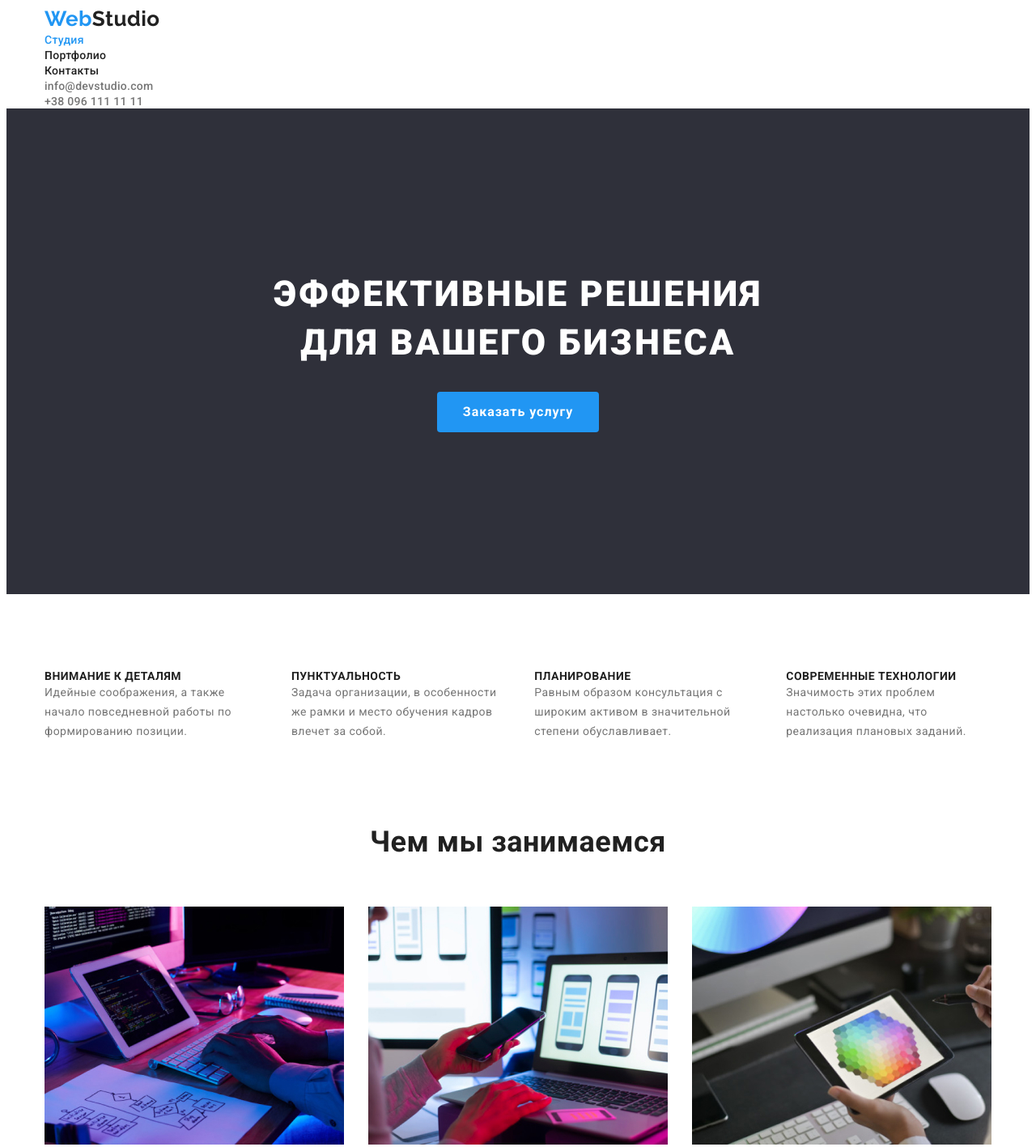
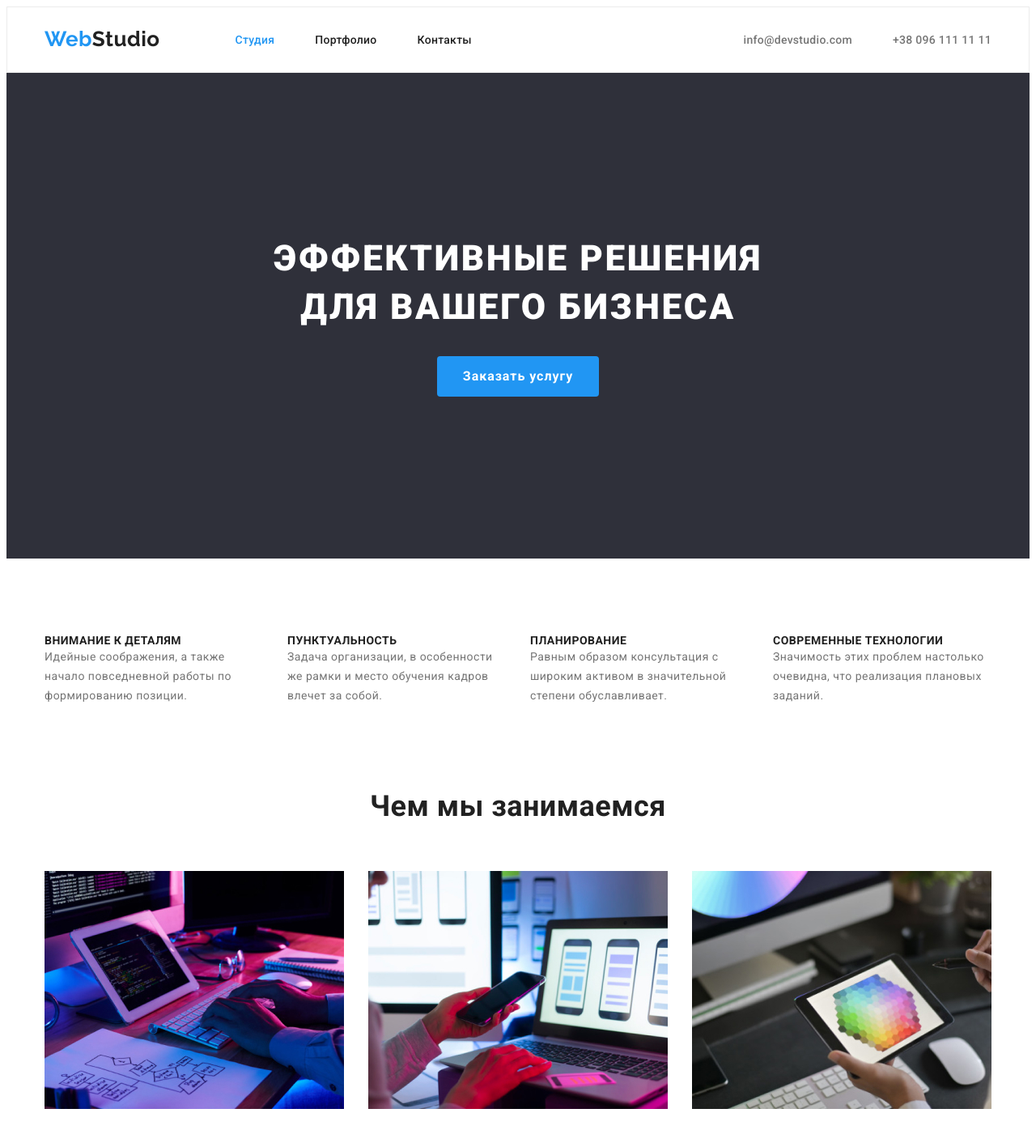
Before and after one commit to Konstantin-Kolom/goit-markup-hw-03, a plain HTML site: page index.html in a window 1280 px wide. Shown: the top 1417 px of the page at 81% size. Drawn offline with Linux system fonts and the light colour scheme.

Commit message:
Главная - готова

```diff
--- a/CSS/common.css
+++ b/CSS/common.css
@@ -15,8 +15,10 @@
   --bg-button-active: #2196F3;
   --button-color-active: #FFFFFF;
 
+  --description-marg-size: 30px;
   --card-marg-size: 30px;
 
+  --box-shadow-staff: 0px 1px 3px rgba(0, 0, 0, 0.12), 0px 1px 1px rgba(0, 0, 0, 0.14), 0px 2px 1px rgba(0, 0, 0, 0.2);
 }
 
 li {
@@ -58,6 +60,11 @@ p {
   width: 1170px;
   margin-left: auto;
   margin-right: auto;
-  padding-left: 15px;
-  padding-right: 15px;
+  padding: 0 15px;
 }
+
+img {
+  display: block;
+  max-width: 100%;
+  height: auto;
+}
--- a/CSS/styles.css
+++ b/CSS/styles.css
@@ -4,12 +4,10 @@
   background-color: #FFFFFF
 }
 
-/* Стилизация хедера*/
-.container .nav {
-  display: flex;
-  flex-direction: row;
+/* HEADER */
+.header {
+  border: 1px solid #ECECEC
 }
-
 
 /* Стили логотипа */
 .logo {
@@ -19,13 +17,14 @@
   font-size: 26px;
   font-weight: 700;
   line-height: 1.2;
+  padding-right: 93px;
 }
 
 .logo .logo-text {
   color: var(--title-color);
 }
 
-/* Стили навигации */
+/* Стили НАВИГАЦИЯ */
 .nav-link {
   color: var(--title-color);
   text-decoration: none;
@@ -33,6 +32,7 @@
   font-size: 14px;
   line-height: 1.14;
   letter-spacing: 0.02em;
+
 }
 
 .nav-link:hover,
@@ -58,14 +58,63 @@
   color: var(--active-color);
 }
 
+/* Геометрия и Сетка флекс */
+.header .container{
+  display: flex;
+  flex-direction: row;
+  align-items: center;
+  justify-content: space-between;
+  padding-top: 24px;
+  padding-bottom: 25px;
+
+}
+
+.nav-menu{
+  display: flex;
+  flex-direction: row;
+}
+
+.nav-list {
+  display: flex;
+  flex-direction: row;
+  align-items: center;
+}
+
+.contacts-list {
+  display: flex;
+  flex-direction: row;
+}
+
+.nav-menu .nav-line {
+  margin-right: 50px;
+}
+
+.nav-menu .nav-line:last-child{
+  margin-right: 0px;
+}
+
+.contacts-line {
+  margin-left: 50px;
+}
+
+.contacts-line:first-child {
+  margin-left: 0px;
+}
+
+/* MAIN*/
 /* Стили Герой */
-.hero {
+.section-hero {
   background-color: var(--bg-hero);
   max-width: 1600px;
   min-height: 600px;
   margin-left: auto;
   margin-right: auto;
   text-align: center;
+}
+
+.hero {
+  padding-top: 200px;
+  padding-bottom: 200px;
 }
 
 .title-hero {
@@ -75,7 +124,6 @@
   line-height: 1.36;
   letter-spacing: 0.06em;
   text-transform: uppercase;
-  padding-top: 200px;
 }
 
 .order-button {
@@ -94,21 +142,7 @@
 }
 
 
-/* Стили Наши достоинства*/
-.ul-description {
-  margin-top: 94px;
-  display: flex;
-  flex-direction: row;
-}
-
-.li-description {
-  padding-right: 30px;
-}
-
-.li-description:last-child {
-  padding-right: 0;
-}
-
+/* Стили НАШИ ДОСТОИНСТВА*/
 .title-description {
   text-transform: uppercase;
   color: var(--title-color);
@@ -124,31 +158,58 @@
   line-height: 1.71;
 }
 
-/* Стили Чем занимаемся*/
-.title-work {
+/* Геометрия и Флекс сетка */
+
+.description-box {
+  display: inline-block;
+  margin-top: 94px
+}
+
+.description-list {
+  display: flex;
+  flex-wrap: wrap;
+  margin-top: calc(-1 * var(--description-marg-size));
+  margin-left: calc(-1 * var(--description-marg-size));
+}
+
+.description-item {
+  flex-basis: calc(100% / 4 - var(--description-marg-size));
+  margin-left: var(--description-marg-size);
+  margin-top: var(--description-marg-size);
+}
+
+
+/* Стили ЧЕМ ЗАНИМАЕМСЯ*/
+.work-title {
   color: var(--title-color);
   font-weight: 700;
   font-size: 36px;
   line-height: 1.67;
   text-align: center;
-  margin-top: 94px;
 }
 
-.ul-work {
-  margin-top: 50px;
-  padding-bottom: 94px;
+/* Геометрия и Флекс сетка */
+.work-list {
   display: flex;
   flex-direction: row;
-
+  margin-top: 50px;
 }
 
-.ing-work {
-  display: block;
+.work-line {
   margin-right: 30px;
 }
 
+.work-line:last-child {
+  margin-right: 0px;
+}
 
-/* Стили Наша команда*/
+.work .container {
+  padding-top: 94px;
+  padding-bottom: 94px;
+}
+
+
+/* Стили НАША КОМАНДА */
 .staff {
   background-color: #F5F4FA;
 }
@@ -159,18 +220,7 @@
   font-size: 36px;
   line-height: 1.67;
   text-align: center;
-  padding-top: 94px;
-}
-
-.ul-staff {
-  margin-top: 94px;
-  padding-bottom: 94px;
-  display: flex;
-  flex-direction: row;
-}
-
-.li-staff {
-  margin-right: 30px;
+  /* padding-bottom: 50px; */
 }
 
 .employee-title {
@@ -194,10 +244,42 @@
   margin-top: 10px;
 }
 
-/* Стили Подвал*/
+/* Геометрия и Флекс сетка */
+.list-staff {
+  display: flex;
+  flex-wrap: wrap;
+  margin-top: calc(-1 * var(--card-marg-size));
+  margin-left: calc(-1 * var(--card-marg-size));
+}
+
+.li-staff {
+  flex-basis: calc(100% / 4 - var(--card-marg-size));
+  margin-left: var(--card-marg-size);
+  margin-top: var(--card-marg-size);
+}
+
+.section-staff > .container {
+  padding-top: 94px;
+  padding-bottom: 94px;
+}
+
+.staff-card {
+  background-color: #FFFFFF;
+  padding-bottom: 30px;
+  border-radius: 0px 0px 4px 4px;
+  box-shadow: var(--box-shadow-staff);
+
+}
+
+.staff-box {
+  padding-top: 50px;
+}
+
+/* Стили FOOTER */
 .footer {
   background-color: var(--bg-footer);
   padding-top: 60px;
+  padding-bottom: 60px;
 }
 
 .logo-footer{
--- a/index.html
+++ b/index.html
@@ -12,92 +12,105 @@
 
 </head>
 <body class="body">
-    <header >
+    <header class="header">
         <div class="container">
-            <nav>
+            <nav class="nav-menu">
                 <a class="logo" href="./index.html">
                 Web<span class="logo-text">Studio</span>
                 </a>
-                <ul>
-                    <li><a class="nav-link active" href="">Студия</a></li>
-                    <li><a class="nav-link" href="./portfolio.html">Портфолио</a></li>
-                    <li><a class="nav-link" href="./contacts.html">Контакты</a> </li>
+                <ul class="nav-list">
+                    <li class="nav-line"><a class="nav-link active" href="">Студия</a></li>
+                    <li class="nav-line"><a class="nav-link" href="./portfolio.html">Портфолио</a></li>
+                    <li class="nav-line"><a class="nav-link" href="./contacts.html">Контакты</a> </li>
                 </ul>
             </nav>
-            <ul>
-                <li><a class="contacts-link" href="mailto:info@devstudio.com">info@devstudio.com</a></li>
-                <li><a class="contacts-link" href="tel:+380961111111">+38 096 111 11 11</a></li>
+            <ul class="contacts-list">
+                <li class="contacts-line"><a class="contacts-link" href="mailto:info@devstudio.com">info@devstudio.com</a></li>
+                <li class="contacts-line"><a class="contacts-link" href="tel:+380961111111">+38 096 111 11 11</a></li>
             </ul>
         </div>
     </header>
 
      <main>
-        <section class="hero">
+        <section class="section-hero">
+            <div class="hero">
             <h1 class="title-hero">Эффективные решения<br> для вашего бизнеса</h1>
             <a class="order-button" href="">Заказать услугу</a>
+            </div>
         </section>
 
         <section>
         <div class="container">
             <h2 class="visually-hidden">Наши достоинства</h2>
-                <ul class="ul-description">
-                    <li class="li-description">
+            <div class="description-box">
+                <ul class="description-list">
+                    <li class="description-item">
                         <h3 class="title-description">Внимание к деталям</h3>
                         <p class="text-description">Идейные соображения, а также начало повседневной работы по формированию позиции.</p>
                     </li>
-                    <li class="li-description">
+                    <li class="description-item">
                         <h3 class="title-description">Пунктуальность</h3>
                         <p class="text-description">Задача организации, в особенности же рамки и место обучения кадров влечет за собой.</p>
                     </li>
-                    <li class="li-description">
+                    <li class="description-item">
                         <h3 class="title-description">Планирование</h3>
                         <p class="text-description">Равным образом консультация с широким активом в значительной степени обуславливает.</p>
                     </li>
-                    <li class="li-description">
+                    <li class="description-item">
                         <h3 class="title-description">Современные технологии</h3>
                         <p class="text-description">Значимость этих проблем настолько очевидна, что реализация плановых заданий.</p>
                     </li>
                 </ul>
             </div>
+        </div>
         </section>
 
-        <section>
+        <section class="work">
             <div class="container">
-            <h2 class="title-work">Чем мы занимаемся</h2>
-            <ul class="ul-work">
-                <li><img class="ing-work" src="./images/pic1.jpg" alt="Разрабатываем Веб-сайты" width="370" height="294"></li>
-                <li><img class="ing-work" src="./images/pic2.jpg" alt="Разрабатываем Веб-приложения" width="370" height="294"></li>
-                <li><img class="ing-work" src="./images/pic3.jpg" alt="Разрабатываем Веб-дизай" width="370" height="294"></li>
+                <h2 class="work-title">Чем мы занимаемся</h2>
+                <ul class="work-list">
+                    <li class="work-line"><img class="ing-work" src="./images/pic1.jpg" alt="Разрабатываем Веб-сайты" width="370" height="294"></li>
+                    <li class="work-line"><img class="ing-work" src="./images/pic2.jpg" alt="Разрабатываем Веб-приложения" width="370" height="294"></li>
+                    <li class="work-line"><img class="ing-work" src="./images/pic3.jpg" alt="Разрабатываем Веб-дизай" width="370" height="294"></li>
                 </ul>
             </div>
         </section>
 
-        <section class="staff">
+        <section class="section-staff">
             <div class="container">
             <h2 class="title-staff">Наша команда</h2>
-            <ul class="ul-staff">
+                <div class="staff-box">
+                    <ul class="list-staff">
                         <li class="li-staff">
-                    <img src="./images/img1.jpg" alt="Фото Игоря Демьяненко" width="270" height="260">
+                            <div class="staff-card">
+                                <img src="./images/img1.jpg" alt="Фото Игоря Демьяненко" >
                                 <h3 class="employee-title">Игорь Демьяненко</h3>
                                 <p class="employee-position">Product Designer</p>
+                        </div>
                         </li>
                         <li class="li-staff">
-                    <img src="./images/img2.jpg" alt="Фото Ольги Репина" width="270" height="260">
+                            <div class="staff-card">
+                            <img src="./images/img2.jpg" alt="Фото Ольги Репина">
                             <h3 class="employee-title">Ольга Репина</h3>
                             <p class="employee-position">Frontend Developer</p>
+                            </div>
                         </li>
                         <li class="li-staff">
-                    <img src="./images/img3.jpg" alt="Фото Николая Тарасов" width="270" height="260">
+                            <div class="staff-card">
+                            <img src="./images/img3.jpg" alt="Фото Николая Тарасов">
                             <h3 class="employee-title">Николай Тарасов</h3>
                             <p class="employee-position">Marketing</p>
+                            </div>
                         </li>
-                <li>
-                    <img src="./images/img4.jpg" alt="Фото Михаила Ермакова" width="270" height="260">
+                        <li class="li-staff">
+                            <div class="staff-card">
+                            <img src="./images/img4.jpg" alt="Фото Михаила Ермакова">
                             <h3 class="employee-title">Михаил Ермаков</h3>
                             <p class="employee-position">PUI Designer</p>
-
+                            </div>
                         </li>
                     </ul>
+                </div>
             </div>
         </section>
     </main>
```
Also changed, not shown: portfolio.html (+1 -1 lines). Lines whose indentation alone changed are shown as unchanged.
